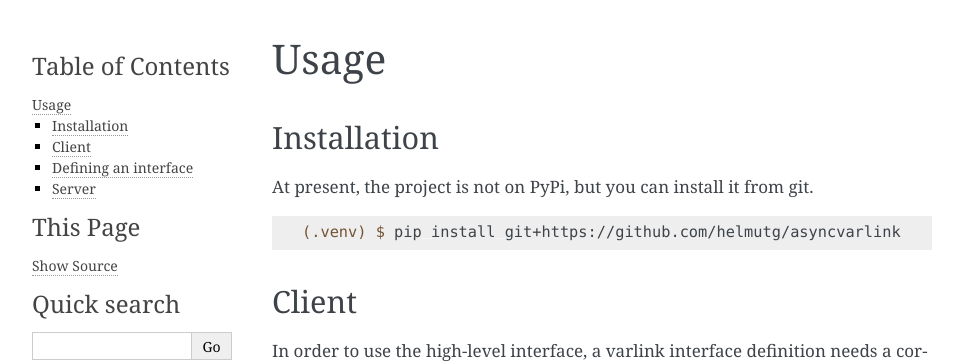
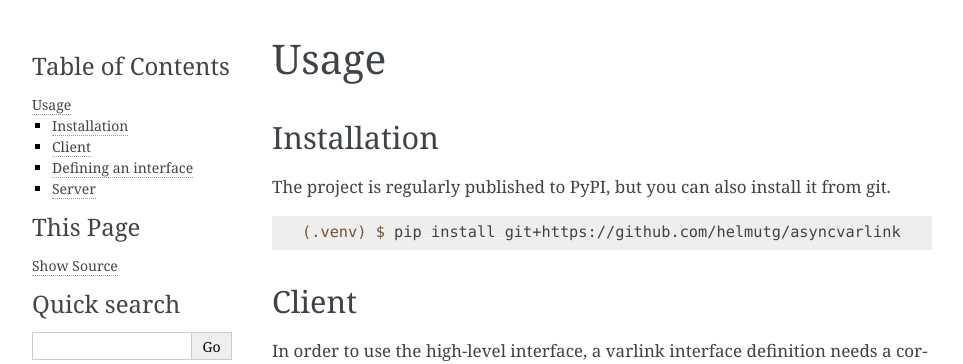
Before and after one commit to helmutg/asyncvarlink, a Sphinx documentation site: the page built from docs/usage.rst, in a window 1280 px wide and 900 px high. Shown: the top 364 px of the window, without its empty margins (148-1111 px from the left). Built offline with Sphinx 7.4.7, drawn with Linux system fonts in a browser that asks for light colours.

Commit message:
document that it is uploaded to PyPI

```diff
--- a/docs/usage.rst
+++ b/docs/usage.rst
@@ -4,7 +4,7 @@ Usage
 Installation
 ------------
 
-At present, the project is not on PyPi, but you can install it from git.
+The project is regularly published to PyPI, but you can also install it from git.
 
 .. code-block:: console
 
```
